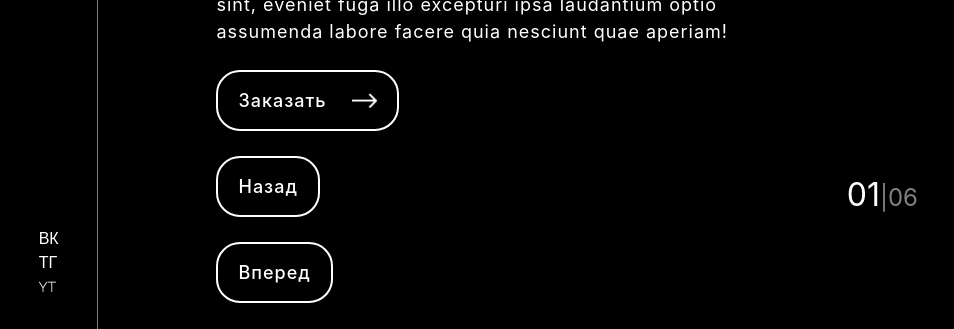
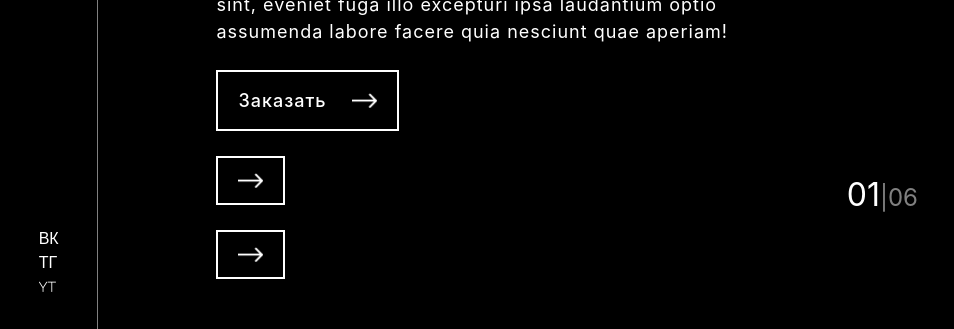
Before and after one commit to andrey-zinoviev-dev/proAnima, a React (Vite) app: page / in a window 1280 px wide. Shown: the part 471-800 px from the top of the page, without its empty margins (0-954 px from the left). Built offline with nearby package versions, Linux system fonts and the light colour scheme; a web font is replaced by a local one.

Commit message:
added slider to landing and buttons

```diff
--- a/src/landing.css
+++ b/src/landing.css
@@ -46,6 +46,7 @@
 
 .landing__content-action {
     width: 100%;
+    max-width: 720px;
     /* max-width: 50%; */
     display: flex;
     flex-direction: column;
@@ -82,7 +83,8 @@
     background-color: transparent;
     color: white;
     border: 2px solid white;
-    border-radius: 24px;
+    /* border-radius: 24px; */
+    border-radius: 0;
     gap: 25px;
     padding: 15px 20px;
     box-sizing: border-box;
@@ -114,6 +116,7 @@
     /* width: 100%; */
     /* max-width: 50%; */
     width: 50%;
+    max-width: 540px;
     display: flex;
     flex-direction: column;
     justify-content: flex-end;
@@ -134,7 +137,7 @@
 }
 
 .landing__content-carousel-ul::-webkit-scrollbar {
-    height: 4px;
+    height: 7px;
     background-color: grey;
 }
 
--- a/src/landing.jsx
+++ b/src/landing.jsx
@@ -1,10 +1,16 @@
-// import React from "react";
+import React from "react";
 import Header from './Header'
 import arrowPng from "./assets/arrowWhite.png";
 import Spline from '@splinetool/react-spline';
 import "./landing.css";
 
 export default function Landing() {
+    const candlesRef = React.useRef();
+
+    // React.useEffect(() => {
+    //     console.log(candlesRef.current);
+    // }, []);
+
     return (
         <section className="landing">
             <div className="landing__side">
@@ -30,11 +36,15 @@ export default function Landing() {
                                 <img src={arrowPng}></img>
                             </button>
                             <div>
-                                <button>
-                                    <p>Назад</p>
+                                <button onClick={() => {
+                                    candlesRef.current.scroll({top: 0, left: -candlesRef.current.clientWidth, behavior: "smooth"})
+                                }}>
+                                    <img src={arrowPng}></img>
                                 </button>
-                                <button>
-                                    <p>Вперед</p>
+                                <button onClick={() => {
+                                    candlesRef.current.scroll({top: 0, left: candlesRef.current.clientWidth, behavior: "smooth"});
+                                }}>
+                                    <img src={arrowPng}></img>
                                 </button>
                             </div>
                         </div>
@@ -42,7 +52,7 @@ export default function Landing() {
                     </div>
                     {/* <Spline scene='https://prod.spline.design/2ThHoVQiJBBz1cOY/scene.splinecode' /> */}
                     <div className='landing__content-carousel'>
-                        <ul className='landing__content-carousel-ul'>
+                        <ul ref={candlesRef} className='landing__content-carousel-ul'>
                             <li key="0">
                                 <Spline scene='https://prod.spline.design/2ThHoVQiJBBz1cOY/scene.splinecode' />
                             </li>
```
